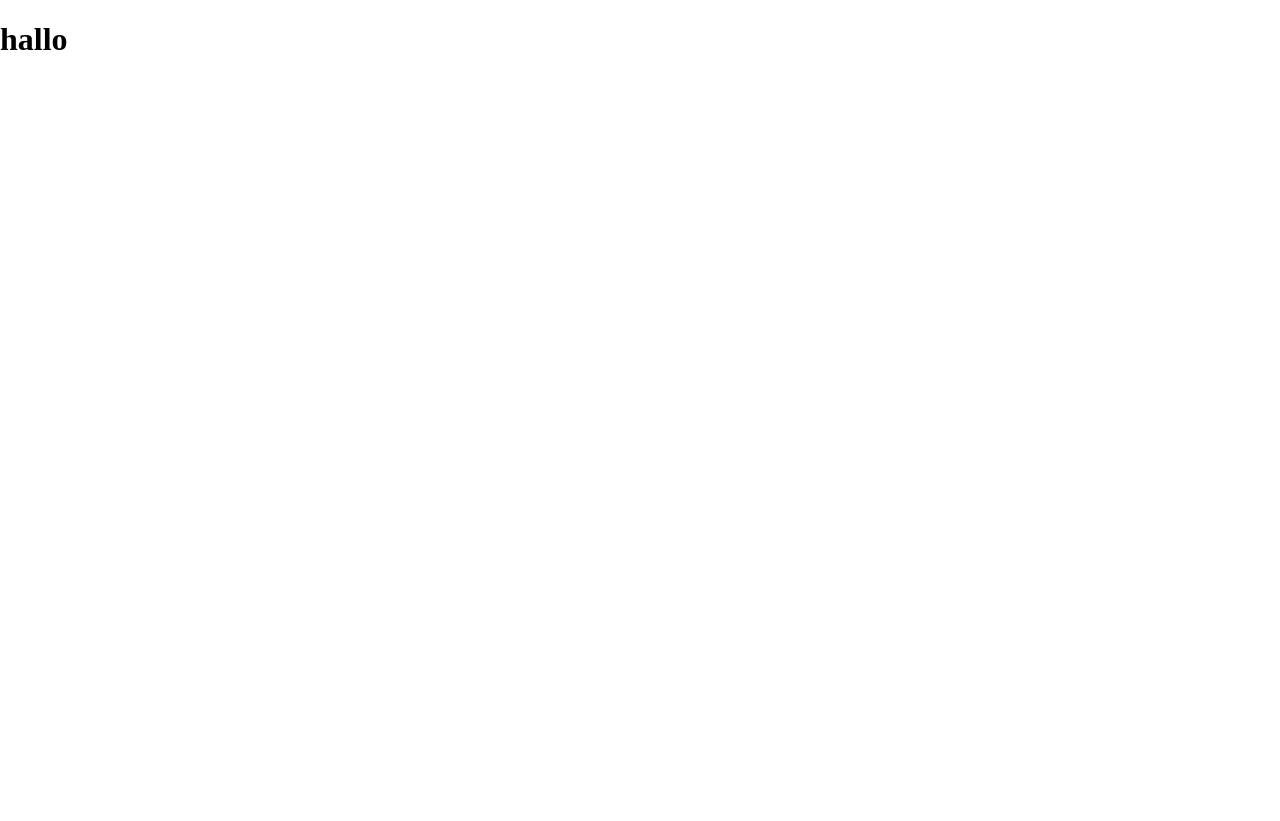
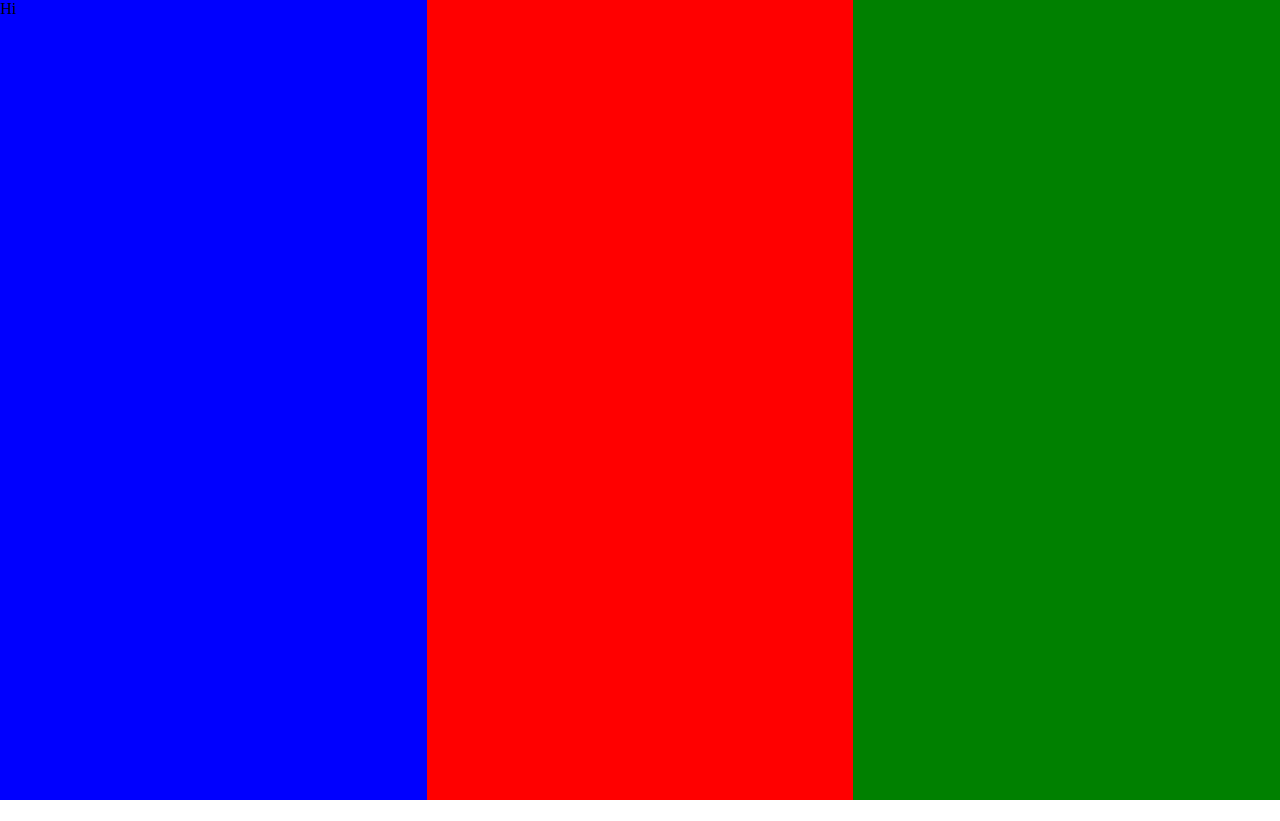
Before and after one commit to busukbangak/personal-portfolio, a React (Vite) app: page / in a window 1280 px wide. After the commit the page ends 800 px from the top, so only its background shows below. Built offline with nearby package versions, Linux system fonts and the light colour scheme.

Commit message:
Updated cat baguette page to use stylign correctly

```diff
--- a/index.html
+++ b/index.html
@@ -16,7 +16,7 @@
 </head>
 
 <body style="margin: 0; padding: 0; height: 100%; width: 100%;">
-  <div id="root" style="margin: 0; padding: 0; height: 100%; width: 100%;"></div>
+  <div id="root" style="margin: 0; padding: 0; height: 100%; width: 100%; display: flex;"></div>
   <script type="module" src="/src/App.tsx"></script>
 </body>
 
--- a/package.json
+++ b/package.json
@@ -4,7 +4,7 @@
   "version": "0.0.0",
   "type": "module",
   "scripts": {
-    "dev": "vite",
+    "dev": "vite --host",
     "build": "tsc && vite build",
     "lint": "eslint . --ext ts,tsx --report-unused-disable-directives --max-warnings 0",
     "preview": "vite preview"
--- a/src/App.tsx
+++ b/src/App.tsx
@@ -2,6 +2,7 @@ import React from 'react'
 import ReactDOM from 'react-dom/client'
 import { BrowserRouter, Navigate, Route, Routes } from 'react-router-dom';
 import CatBaguette from '@/pages/cat-baguette/CatBaguette';
+import Portfolio from './pages/portfolio/Portfolio';
 
 ReactDOM.createRoot(document.getElementById('root')!).render(<App />);
 
@@ -11,7 +12,7 @@ function App() {
       <BrowserRouter>
         <Routes>
           {/* Portfolio */}
-          <Route path='/' element={<h1>hallo</h1>} />
+          <Route path='/' Component={Portfolio} />
 
           {/* Cat Baguette */}
           <Route path="/catbaguette" Component={CatBaguette} />
--- a/src/pages/cat-baguette/CatBaguette.tsx
+++ b/src/pages/cat-baguette/CatBaguette.tsx
@@ -6,19 +6,18 @@ import StyleSheet from '@/shared/types/stylesheet';
 
 export default function CatBaguette() {
   const { width, height } = useWindowDimensions();
-  const isMobile = width < 1024;
+  const isMobile = width <= 1024;
 
   return (
     <div className='container' style={{ ...styles.container, ...(isMobile && { flexDirection: 'column' }) }}>
-      <img style={{ ...styles.image, ...(isMobile && { width: '75%' }) }} src={previewImage} alt='preview image' />
-      <div style={{ ...styles.descriptionContainer, width: '75%' }}>
-        <h1 style={{ ...styles.title, ...(isMobile && { fontSize: 60 }) }}>cat baguette</h1>
-        <p style={{ ...styles.description, ...(isMobile && { fontSize: 36 }) }}>Embark on a purrfectly delightful adventure in Cat Baguette! Aim your baguette and skillfully throw it to feed the hungry cat. Hit your target, score points, and collect coins to unlock a variety of tasty treats in our fantastic food shop! Will you become the next ultimate cat feeder?</p>
-        <div style={{ display: 'flex' }}>
-          <img style={{ ...styles.googlePlayBadge, ...(isMobile && { width: 150 }) }} src={googlePlayBadgeImage} onClick={() => window.open('https://play.google.com/store/apps/details?id=org.awanali.catbaguette&pcampaignid=web_share', '_blank')} />
-        </div>
+      <img style={styles.image} src={previewImage} alt='preview image' />
+      <div style={styles.descriptionContainer}>
+        <h1 style={{ ...styles.title, ...(isMobile && { fontSize: 64 }) }}>cat baguette</h1>
+        <p style={{ ...styles.description, ...(isMobile && { fontSize: 32 }) }}>Embark on a purrfectly delightful adventure in Cat Baguette! Aim your baguette and skillfully throw it to feed the hungry cat. Hit your target, score points, and collect coins to unlock a variety of tasty treats in our fantastic food shop! Will you become the next ultimate cat feeder?</p>
+        <img style={{ ...styles.googlePlayBadge, ...(isMobile && { width: 150 }) }} src={googlePlayBadgeImage} onClick={() => window.open('https://play.google.com/store/apps/details?id=org.awanali.catbaguette&pcampaignid=web_share', '_blank')} />
+
       </div>
-      <img style={styles.banner} src={bannerImage} />
+      <img style={{ ...styles.banner, ...(isMobile && { width: 150 }) }} src={bannerImage} />
     </div>
   )
 }
@@ -26,24 +25,23 @@ export default function CatBaguette() {
 const styles = StyleSheet.create({
   container: {
     display: 'flex',
+    flex: 1,
     backgroundColor: 'gainsboro',
     flexDirection: 'row',
-    height: '100%',
-    alignItems: 'center',
-    overflow: 'auto'
+    overflow: 'auto',
+    padding: 16
   },
   image: {
-    display: 'flex',
-    justifyContent: 'center',
+    flex: 1,
     objectFit: 'contain',
-    width: '45%',
-    margin: '3%'
+    margin: 16
   },
   descriptionContainer: {
+    flex: 1,
     display: 'flex',
     flexDirection: 'column',
-    width: '45%',
-    margin: '2%'
+    justifyContent: 'center',
+    margin: 16
   },
   title: {
     fontSize: '128px',
@@ -56,7 +54,7 @@ const styles = StyleSheet.create({
     fontSize: '64px',
     fontFamily: 'm3x6',
     paddingLeft: 2,
-    color: 'black'
+    color: 'black',
   },
   googlePlayBadge: {
     margin: 0,
@@ -66,7 +64,7 @@ const styles = StyleSheet.create({
   },
   banner: {
     position: 'absolute',
-    height: '30%',
+    width: 300,
     right: 0,
     bottom: 0
   }
--- /dev/null
+++ b/src/pages/portfolio/Portfolio.tsx
@@ -0,0 +1,40 @@
+import useWindowDimensions from '@/shared/hooks/useWindowDimensions';
+import StyleSheet from '@/shared/types/stylesheet';
+
+export default function Portfolio() {
+    const { width, height } = useWindowDimensions();
+    const isMobile = width < 1024;
+
+    return (
+        <main className='container' style={{ ...styles.container, ...(isMobile && { flexDirection: 'column' }) }}>
+            <aside style={styles.sidebar}>Hi</aside>
+            <section style={styles.about}></section>
+            <section style={styles.projectList}></section>
+        </main>
+    )
+}
+
+const styles = StyleSheet.create({
+    container: {
+        display: 'flex',
+        flex: 1,
+        backgroundColor: 'gainsboro',
+        flexDirection: 'row',
+        overflow: 'auto',
+    },
+    sidebar: {
+        display: 'flex',
+        flex: 1,
+        backgroundColor: 'blue',
+    },
+    about: {
+        display: 'flex',
+        flex: 1,
+        backgroundColor: 'red'
+    },
+    projectList: {
+        display: 'flex',
+        flex: 1,
+        backgroundColor: 'green'
+    }
+});
```
